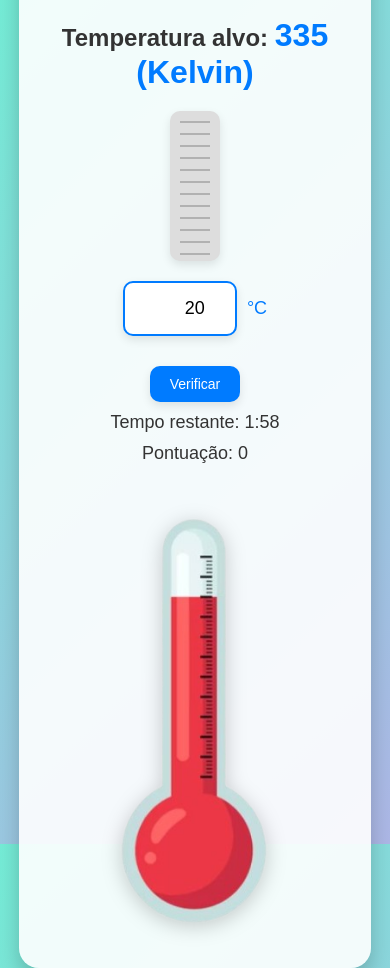
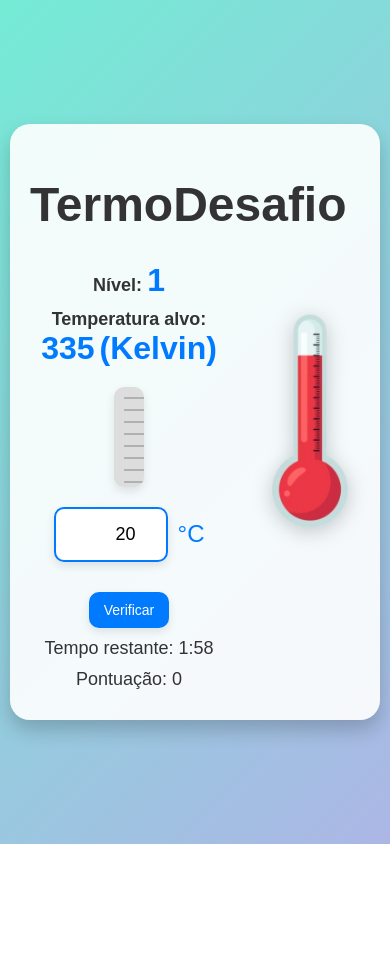
Before and after one commit to EliabedeJesusL/Jogo-do-Termometro, a plain HTML site: page index.html in a window 390 px wide. Both pictures are taken after a click on the button "Iniciar Jogo". After the commit the page ends 844 px from the top, so only its background shows below. Drawn offline with Linux system fonts and the light colour scheme.

Commit message:
Update styles.css

```diff
--- a/styles.css
+++ b/styles.css
@@ -29,6 +29,8 @@ body {
     box-shadow: 0 10px 20px rgba(0, 0, 0, 0.2);
     max-width: 600px;
     width: 90%;
+    margin: 20px; /* Margem para criar espaçamento em torno do contêiner */
+    box-sizing: border-box;
 }
 
 .initial-content h1 {
@@ -88,7 +90,8 @@ body {
     width: 80%;
     max-width: 800px;
     text-align: center;
-    transition: opacity 0.3s ease;
+    margin: 20px; /* Margem para criar espaçamento em torno do contêiner */
+    box-sizing: border-box;
 }
 
 .content-wrapper {
@@ -221,7 +224,9 @@ button:disabled {
 }
 
 .final-screen {
-    display: none;
+    display: flex; /* Usar Flexbox para centralizar */
+    justify-content: center;
+    align-items: center;
     position: fixed;
     top: 0;
     left: 0;
@@ -229,7 +234,6 @@ button:disabled {
     height: 100%;
     background-color: rgba(0, 0, 0, 0.7);
     color: #fff;
-    text-align: center;
     padding: 50px;
     box-sizing: border-box;
     z-index: 1000;
@@ -245,7 +249,8 @@ button:disabled {
     box-shadow: 0 10px 20px rgba(0, 0, 0, 0.2);
     max-width: 600px;
     width: 90%;
-    margin: 0 auto;
+    margin: 20px; /* Margem para criar espaçamento em torno do contêiner */
+    box-sizing: border-box;
     display: flex;
     flex-direction: column;
     justify-content: center;
@@ -281,64 +286,6 @@ button:disabled {
     transform: translateY(-3px);
 }
 
-@media (max-width: 768px) {
-    #main-container {
-        flex-direction: column;
-        padding: 20px;
-    }
-
-    .content-wrapper {
-        width: 100%;
-    }
-
-    .thermometer {
-        width: 50%;
-        margin-top: 20px;
-    }
-
-    h1 {
-        font-size: 28px;
-    }
-
-    .temperature-input input[type="number"] {
-        width: 100px;
-        font-size: 20px;
-    }
-
-    .temperature-input .unit {
-        font-size: 20px;
-    }
-
-    button {
-        padding: 12px 24px;
-        font-size: 16px;
-    }
-}
-
-@media (max-width: 480px) {
-    h1 {
-        font-size: 24px;
-    }
-
-    .temperature-input input[type="number"] {
-        width: 80px;
-        font-size: 18px;
-    }
-
-    .temperature-input .unit {
-        font-size: 18px;
-    }
-
-    button {
-        padding: 10px 20px;
-        font-size: 14px;
-    }
-
-    .thermometer {
-        width: 60%;
-    }
-}
-
 .button-container {
     display: flex;
     justify-content: space-between;
@@ -369,3 +316,59 @@ button:disabled {
 .final-screen button:nth-of-type(1):hover {
     background-color: #218838; /* Cor verde mais escura ao passar o mouse */
 }
+
+@media (max-width: 768px) {
+    #main-container, .final-screen-content, .initial-content {
+        width: 95%;
+        padding: 20px;
+        margin: 10px; /* Reduz a margem em telas menores */
+    }
+
+    #startButton, button, #homeButton {
+        padding: 12px 20px;
+        font-size: 16px;
+    }
+
+    .initial-content h1, .final-screen h1 {
+        font-size: 36px;
+    }
+
+    .initial-content h2, .info-item, .final-screen p {
+        font-size: 20px;
+    }
+
+    .temperature-bar {
+        width: 40px;
+        height: 120px;
+    }
+
+    .temperature-input input[type="number"] {
+        width: 100px;
+        font-size: 20px;
+    }
+}
+
+@media (max-width: 480px) {
+    .initial-content h1, .final-screen h1 {
+        font-size: 28px;
+    }
+
+    .initial-content h2, .info-item, .final-screen p {
+        font-size: 18px;
+    }
+
+    .temperature-bar {
+        width: 30px;
+        height: 100px;
+    }
+
+    .temperature-input input[type="number"] {
+        width: 80px;
+        font-size: 18px;
+    }
+
+    #startButton, button, #homeButton {
+        padding: 10px 15px;
+        font-size: 14px;
+    }
+}
```
